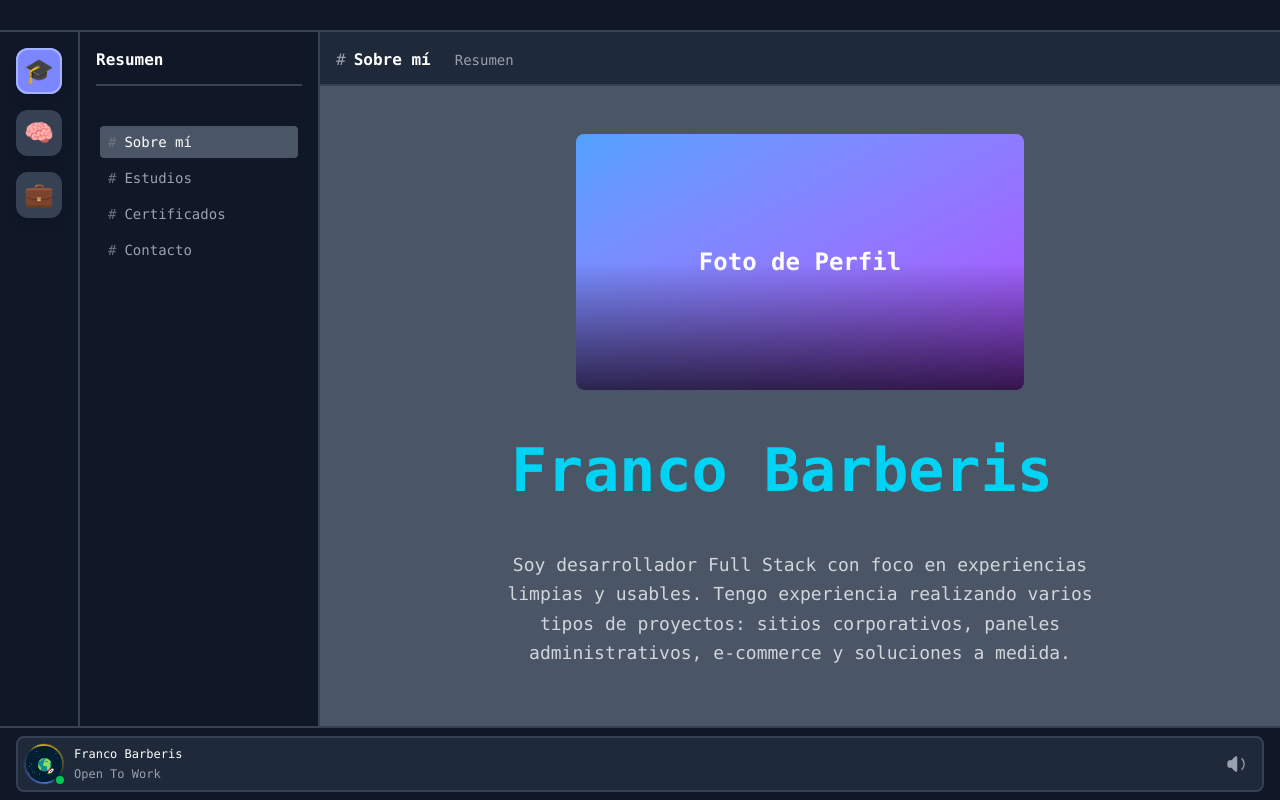
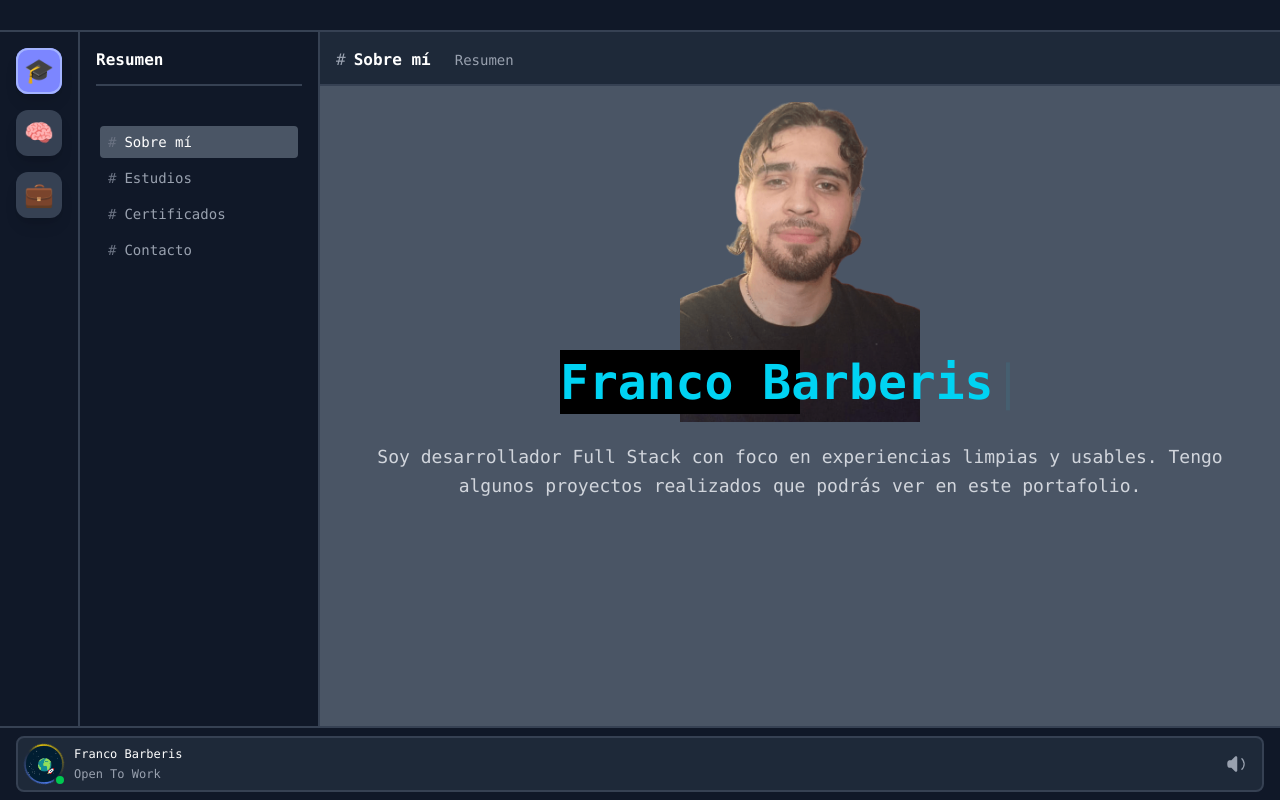
Before and after one commit to FrancoBarberis/Portfolio-Franco, a React (Vite) app: page /resumen/sobre-mi in a window 1280 px wide. Built offline with nearby package versions, Linux system fonts and the light colour scheme.

Commit message:
Foto, typed js dentro

```diff
--- a/src/pages/AboutMe.jsx
+++ b/src/pages/AboutMe.jsx
@@ -1,5 +1,6 @@
 import { useEffect, useRef } from "react";
 import Typed from "typed.js";
+import Foto from "../assets/Perfil.png";
 
 export default function AboutMe() {
   const typedRef = useRef(null);
@@ -9,10 +10,10 @@ export default function AboutMe() {
     if (typedRef.current) {
       typedInstance.current = new Typed(typedRef.current, {
         strings: ["Franco Barberis", "Frontend Developer"],
-        typeSpeed: 120,
-        backSpeed: 80,
+        typeSpeed: 40,
+        backSpeed: 40,
         backDelay: 3000,
-        startDelay: 500,
+        startDelay: 70,
         loop: true,
         showCursor: true,
         cursorChar: "|",
@@ -26,24 +27,29 @@ export default function AboutMe() {
   }, []);
 
   return (
-    <div className="flex flex-col items-center justify-center space-y-6 md:space-y-8 max-w-2xl mx-auto px-4 py-6 md:py-8">
-      {/* Placeholder de foto con gradiente difuminado - más cerca del h2 */}
-      <div className="relative w-full max-w-md h-56 md:h-64 bg-gradient-to-br from-blue-400 to-purple-500 rounded-lg overflow-hidden">
-        <div className="absolute inset-0 flex items-center justify-center text-white text-2xl font-semibold">
-          Foto de Perfil
-        </div>
-        {/* Gradiente difuminado más alto para mejor merge */}
-        <div className="absolute bottom-0 left-0 right-0 h-32 bg-gradient-to-t from-black/70 to-transparent" />
+    <div className="flex flex-col justify-center align-middle h-full w-full">
+      <div
+        className="relative h-full w-full items-center mx-auto mb-5"
+        style={{
+          backgroundImage: `url(${Foto})`,
+          backgroundRepeat: "no-repeat",
+          backgroundSize: "cover",
+          backgroundPosition: "center",
+          width: "240px",
+          height: "320px",
+        }}
+      >
+        {/* REVISAR EL TAMAÑO DEL CONTENEDOR, NO COINCIDE CON EL TEXTO DINAMICO */}
+        <h3 className="text-2xl md:text-5xl lg:text-5xl font-extrabold text-center whitespace-nowrap absolute bottom-2 transform -left-1/2  bg-opacity-100 backdrop-blur-3xl text-white w-full py-2 bg-black">
+          <span ref={typedRef} className="text-cyan-400 inline-block"></span>
+        </h3>
       </div>
+      <p className="text-gray-300 text-center text-base md:text-lg leading-relaxed">
+       Soy desarrollador Full Stack con foco en experiencias limpias y usables.
+       Tengo algunos proyectos realizados que podrás ver en este portafolio.
+     </p>
+    </div>
 
-      <h3 className="text-2xl md:text-5xl lg:text-6xl font-bold text-center min-h-[3rem] md:min-h-[5rem] lg:min-h-[6rem] flex items-center justify-center whitespace-nowrap">
-        <span ref={typedRef} className="text-cyan-400 inline-block"></span>
-      </h3>
-      <p className="text-gray-300 text-center text-base md:text-lg leading-relaxed">
-        Soy desarrollador Full Stack con foco en experiencias limpias y usables.
-        Tengo experiencia realizando varios tipos de proyectos: sitios
-        corporativos, paneles administrativos, e-commerce y soluciones a medida.
-      </p>
-    </div>
+
   );
 }
--- a/src/pages/TburgerLabs.jsx
+++ b/src/pages/TburgerLabs.jsx
@@ -40,7 +40,7 @@ export default function TburgerLabs() {
           </h3>
           <p className="mb-4 text-gray-300">
             Aplicación web para generar pedidos de restaurante con temática de Resident Evil, desarrollada con
-            <strong> React, npm y Firestore Database</strong>.
+            <strong> React y Firestore Database</strong>.
           </p>
           <h4 className="font-semibold mb-3 text-white">Características:</h4>
           <ul className="list-disc ml-6 text-gray-300 space-y-1 mb-10">
```
Also changed, not shown: src/assets/Perfil.png (added).
